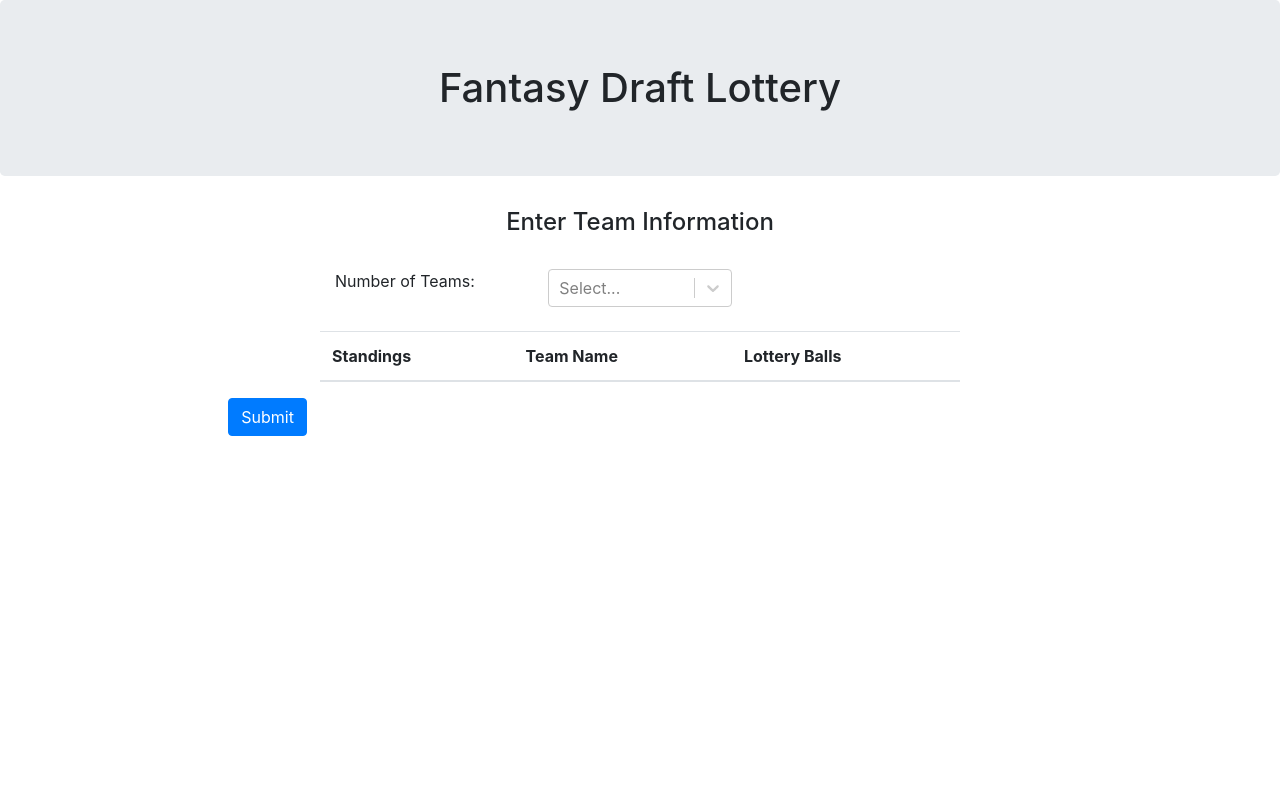
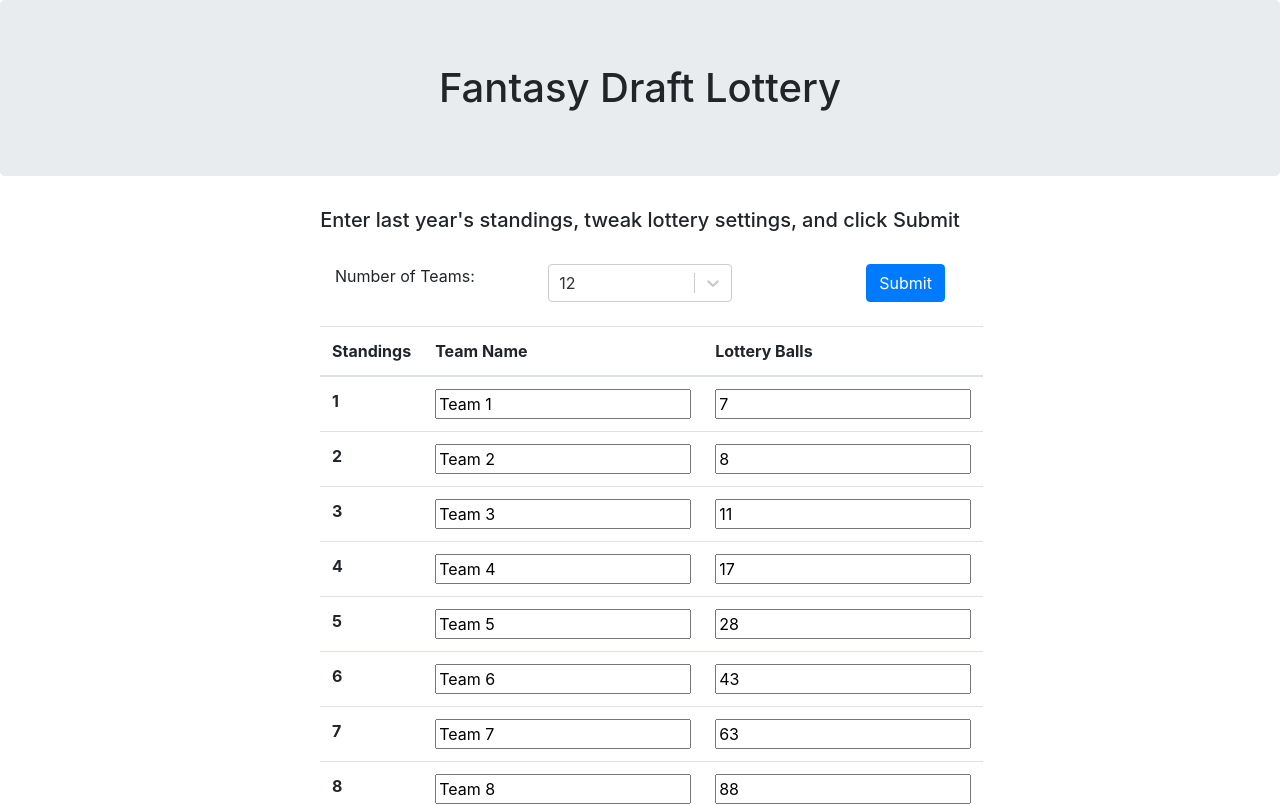
Before and after one commit to mwilkens731/draftLottery, a React (Create React App) app: page / in a window 1280 px wide. Shown: the top 805 px of the page. Built offline with nearby package versions, Linux system fonts and the light colour scheme.

Commit message:
dont use a data file for settings

```diff
--- a/package.json
+++ b/package.json
@@ -6,8 +6,8 @@
   "dependencies": {
     "bootstrap": "^4.3.1",
     "prop-types": "15.6.2",
-    "react": "^16.8.4",
-    "react-dom": "^16.8.4",
+    "react": "16.7.0",
+    "react-dom": "16.7.0",
     "react-scripts": "2.1.8",
     "react-select": "^2.4.2",
     "react-table": "^6.9.2"
--- a/src/App.js
+++ b/src/App.js
@@ -1,6 +1,5 @@
 import React, { Component } from 'react';
 import 'bootstrap/dist/css/bootstrap.css';
-import 'react-table/react-table.css';
 import DraftLottery from './DraftLottery';
 import TeamInfoForm from './TeamInfoForm';
 
--- a/src/DraftLottery.js
+++ b/src/DraftLottery.js
@@ -1,6 +1,7 @@
 import React, { Component } from 'react';
 import ReactTable from 'react-table';
 import PropTypes from 'prop-types';
+import 'react-table/react-table.css';
 
 const lastYearColumns = [
   {
@@ -71,16 +72,16 @@ class DraftLottery extends Component {
     this.state = {
       lotteryResults: [],
       previousPick: {},
-      lottery: [],
-      teamsRemaining: []
+      lottery: this.populateLottery(props.lotteryInfo),
+      teamsRemaining: this.populatePercentages(props.lotteryInfo, this.calculateTotalBalls(props.lotteryInfo))
     };
   }
 
-  componentDidMount() {
-    console.log('in', this.props.lotteryInfo);
+  componentDidUpdate(nextProps) {
+    console.log('in', nextProps.lotteryInfo);
     this.setState({
-      lottery: this.populateLottery(this.props.lotteryInfo),
-      teamsRemaining: this.populatePercentages(this.props.lotteryInfo, this.calculateTotalBalls(this.props.lotteryInfo))
+      lottery: this.populateLottery(nextProps.lotteryInfo),
+      teamsRemaining: this.populatePercentages(nextProps.lotteryInfo, this.calculateTotalBalls(nextProps.lotteryInfo))
     });
   }
 
@@ -91,6 +92,7 @@ class DraftLottery extends Component {
         lottery.push(team);
       }
     });
+    console.log('returning lottery', lottery);
     return lottery;
   }
 
@@ -108,6 +110,7 @@ class DraftLottery extends Component {
     teamsRemaining.forEach((team) => {
       totalBalls += team.balls;
     });
+    console.log('returning', totalBalls);
     return totalBalls;
   }
 
--- a/src/TeamInfoForm.js
+++ b/src/TeamInfoForm.js
@@ -44,7 +44,7 @@ class TeamInfoForm extends Component {
     };
   }
 
-  componentDidUpdate(){
+  componentDidMount(){
     this.handleChange({value: this.state.numTeams});
   }
 
@@ -56,11 +56,12 @@ class TeamInfoForm extends Component {
     if (e.value !== this.state.numTeams || this.state.teamInfo.length === 0){
       let teamInfo = [];
       for (let i = 0; i < e.value; i++){
-        teamInfo.push({
+        let thisTeam = {
+          balls: defaultBallsByStanding[e.value - (i+1)],
           teamName: `Team ${i+1}`,
-          finalStanding: i + 1,
-          balls: defaultBallsByStanding[i]
-        });
+          finalStanding: i + 1
+        };
+        teamInfo.push(thisTeam);
       }
       this.setState({
         numTeams: e.value,
@@ -71,7 +72,7 @@ class TeamInfoForm extends Component {
 
   handleTeamNameChange(e) {
     let teamInfo = this.clone(this.state.teamInfo);
-    teamInfo[e.target.id.substr(0,1)].teamName = e.target.value;
+    teamInfo[e.target.getAttribute('data-row')].teamName = e.target.value;
     this.setState({
       teamInfo: teamInfo
     });
@@ -79,7 +80,7 @@ class TeamInfoForm extends Component {
 
   handleBallsChange(e) {
     let teamInfo = this.clone(this.state.teamInfo);
-    teamInfo[e.target.id.substr(0,1)].balls = e.target.value;
+    teamInfo[e.target.getAttribute('data-row')].balls = parseInt(e.target.value);
     this.setState({
       teamInfo: teamInfo
     });
@@ -91,8 +92,8 @@ class TeamInfoForm extends Component {
       jsx.push(
         <tr>
             <th scope='row'>{this.state.teamInfo[i].finalStanding}</th>
-            <td><input id={`${i}Name`} type='text' value={this.state.teamInfo[i].teamName} onChange={this.handleTeamNameChange}/></td>
-            <td><input id={`${i}Balls`} type='text' value={this.state.teamInfo[i].balls} onChange={this.handleBallsChange}/></td>
+            <td><input data-row={i} type='text' value={this.state.teamInfo[i].teamName} onChange={this.handleTeamNameChange}/></td>
+            <td><input data-row={i} type='number' value={this.state.teamInfo[i].balls} onChange={this.handleBallsChange}/></td>
         </tr>
       );
     }
@@ -107,11 +108,12 @@ class TeamInfoForm extends Component {
     return (
       <div>
         <div className='row pb-4'>
-          <h4 className='col-12 text-center'>Enter Team Information</h4>
+          <h5 className='col-12 text-center'>Enter last year&apos;s standings, tweak lottery settings, and click Submit</h5>
         </div>
         <div className='row pb-4'>
           <label htmlFor='numTeamsDropdown' className='col-2 offset-3'>Number of Teams:</label>
-          <ReactSelect name='numTeamsDropdown' className='col-2' options={options} selected={this.state.numTeams} onChange={this.handleChange} />
+          <ReactSelect name='numTeamsDropdown' className='col-2' options={options} selected={this.state.numTeams} defaultValue={{label: 12, value: 12}} onChange={this.handleChange} />
+          <div className='col-2'><button type='button' className='btn btn-primary float-right' onClick={this.submitTeamInfo}>Submit</button></div>
         </div>
         <div className='row'>
           <table className='table col-6 offset-3'>
@@ -125,9 +127,6 @@ class TeamInfoForm extends Component {
             {this.populateTable()}
           </table>
         </div>
-        <div className='row'>
-          <div className='col-2 offset-2'><button type='button' className='btn btn-primary' onClick={this.submitTeamInfo}>Submit</button></div>
-        </div>
       </div>
     );
   }
```
Also changed, not shown: src/LastYear.js (deleted, +0 -63 lines), 1 other file (tests, documents, lock files or other folders).
